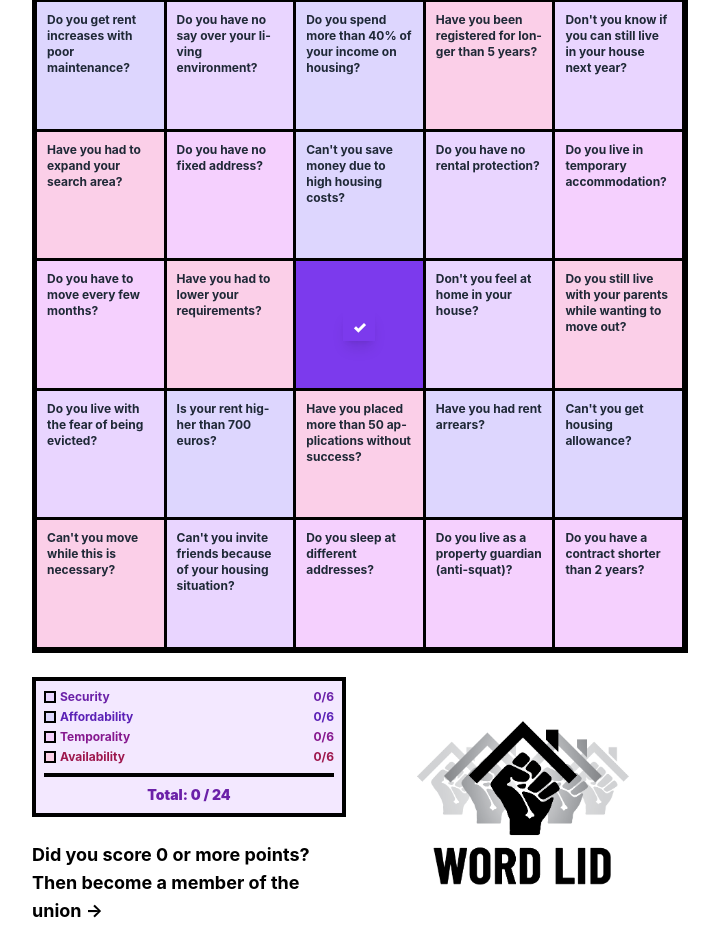
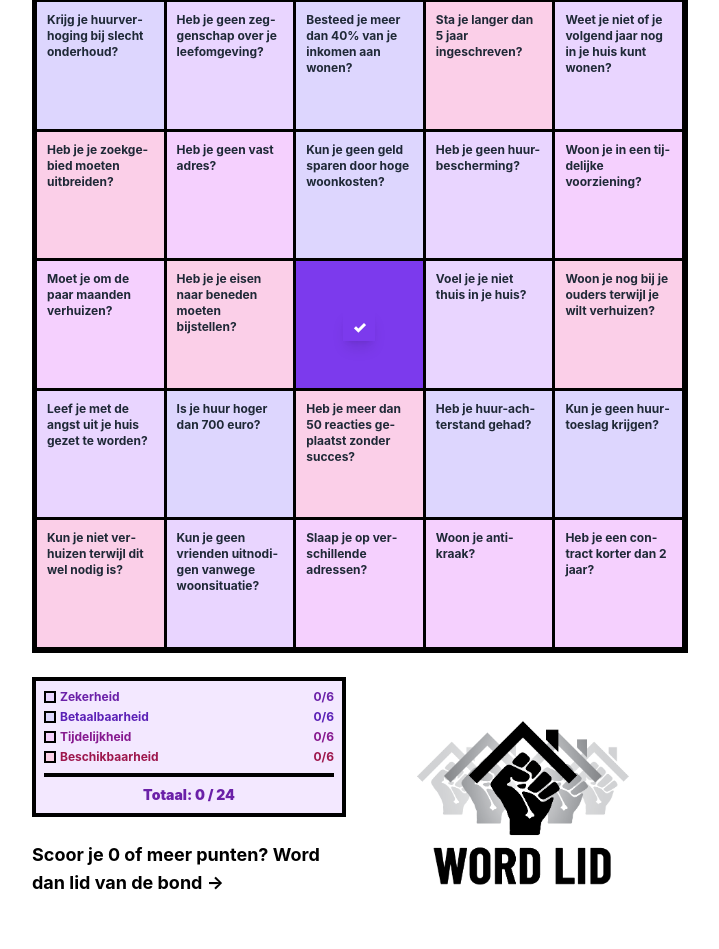
Before and after one commit to Zaturrby/bpw-bingo, a React (Vite) app: page /nl in a window 1280 px wide. Shown: the part 275-1224 px from the top of the page, without its empty margins (280-999 px from the left). Built offline with nearby package versions, Linux system fonts and the light colour scheme.

Commit message:
clean up langauge and routing

```diff
--- a/package.json
+++ b/package.json
@@ -18,7 +18,8 @@
     "i18next-browser-languagedetector": "^8.2.0",
     "react": "^19.1.1",
     "react-dom": "^19.1.1",
-    "react-i18next": "^15.7.3"
+    "react-i18next": "^15.7.3",
+    "react-router-dom": "^7.8.2"
   },
   "devDependencies": {
     "@types/node": "^24.3.1",
--- /dev/null
+++ b/src/components/LanguageRouter.tsx
@@ -0,0 +1,40 @@
+import { BrowserRouter, Routes, Route, Navigate, useParams, useNavigate } from 'react-router-dom';
+import { useEffect } from 'react';
+import { useTranslation } from 'react-i18next';
+import App from '../App';
+
+function LanguageWrapper() {
+  const { lang } = useParams<{ lang: string }>();
+  const navigate = useNavigate();
+  const { i18n } = useTranslation();
+
+  useEffect(() => {
+    const validLanguages = ['en', 'nl'];
+    const currentLang = lang || 'nl';
+
+    // Validate language and redirect if invalid
+    if (!validLanguages.includes(currentLang)) {
+      navigate('/nl', { replace: true });
+      return;
+    }
+
+    // Update i18n language if it differs from URL
+    if (i18n.language !== currentLang) {
+      i18n.changeLanguage(currentLang);
+    }
+  }, [lang, i18n, navigate]);
+
+  return <App />;
+}
+
+export function LanguageRouter() {
+  return (
+    <BrowserRouter>
+      <Routes>
+        <Route path="/:lang" element={<LanguageWrapper />} />
+        <Route path="/" element={<Navigate to="/nl" replace />} />
+        <Route path="*" element={<Navigate to="/nl" replace />} />
+      </Routes>
+    </BrowserRouter>
+  );
+}
--- a/src/components/LanguageSwitcher.tsx
+++ b/src/components/LanguageSwitcher.tsx
@@ -1,12 +1,16 @@
-import { useTranslation } from 'react-i18next';
+import { useNavigate, useParams } from 'react-router-dom';
 
 export function LanguageSwitcher() {
-  const { i18n } = useTranslation();
+  const navigate = useNavigate();
+  const { lang } = useParams<{ lang: string }>();
 
   const toggleLanguage = () => {
-    const newLanguage = i18n.language === 'nl' ? 'en' : 'nl';
-    i18n.changeLanguage(newLanguage);
+    const currentLang = lang || 'nl';
+    const newLanguage = currentLang === 'nl' ? 'en' : 'nl';
+    navigate(`/${newLanguage}`, { replace: true });
   };
+
+  const currentLang = lang || 'nl';
 
   return (
     <button
@@ -14,7 +18,7 @@ export function LanguageSwitcher() {
       className="fixed top-4 right-4 z-10 bg-purple-600 hover:bg-purple-700 text-white font-bold py-2 px-4 rounded-lg shadow-lg transition-colors duration-200 text-sm"
       aria-label="Switch language"
     >
-      {i18n.language === 'nl' ? '🇬🇧 EN' : '🇳🇱 NL'}
+      {currentLang === 'nl' ? '🇬🇧 EN' : '🇳🇱 NL'}
     </button>
   );
 }
--- a/src/data/bingoData.ts
+++ b/src/data/bingoData.ts
@@ -1,6 +1,5 @@
 export interface BingoSquare {
   id: number;
-  text: string;
   translationKey: string;
   category:
     | "zekerheid"
@@ -20,157 +19,37 @@ export const categoryColors = {
 
 export const bingoSquares: BingoSquare[] = [
   // Zekerheid
-  {
-    id: 1,
-    text: "Weet je niet of je volgend jaar nog in je huis kunt wonen?",
-    translationKey: "questions.zekerheid.1",
-    category: "zekerheid",
-  },
-  {
-    id: 2,
-    text: "Heb je geen huur-bescherming?",
-    translationKey: "questions.zekerheid.2",
-    category: "zekerheid",
-  },
-  {
-    id: 3,
-    text: "Kun je geen vrienden uitnodigen vanwege woonsituatie?",
-    translationKey: "questions.zekerheid.3",
-    category: "zekerheid",
-  },
-  {
-    id: 4,
-    text: "Leef je met de angst uit je huis gezet te worden?",
-    translationKey: "questions.zekerheid.4",
-    category: "zekerheid",
-  },
-  {
-    id: 5,
-    text: "Heb je geen zeggenschap over je leefomgeving?",
-    translationKey: "questions.zekerheid.5",
-    category: "zekerheid",
-  },
-  {
-    id: 6,
-    text: "Voel je je niet thuis in je huis?",
-    translationKey: "questions.zekerheid.6",
-    category: "zekerheid",
-  },
+  { id: 1, translationKey: "questions.zekerheid.1", category: "zekerheid" },
+  { id: 2, translationKey: "questions.zekerheid.2", category: "zekerheid" },
+  { id: 3, translationKey: "questions.zekerheid.3", category: "zekerheid" },
+  { id: 4, translationKey: "questions.zekerheid.4", category: "zekerheid" },
+  { id: 5, translationKey: "questions.zekerheid.5", category: "zekerheid" },
+  { id: 6, translationKey: "questions.zekerheid.6", category: "zekerheid" },
 
   // Betaalbaarheid
-  {
-    id: 7,
-    text: "Is je huur hoger dan 700 euro?",
-    translationKey: "questions.betaalbaarheid.7",
-    category: "betaalbaarheid",
-  },
-  {
-    id: 8,
-    text: "Besteed je meer dan 40% van je inkomen aan wonen?",
-    translationKey: "questions.betaalbaarheid.8",
-    category: "betaalbaarheid",
-  },
-  {
-    id: 9,
-    text: "Kun je geen geld sparen door hoge woonkosten?",
-    translationKey: "questions.betaalbaarheid.9",
-    category: "betaalbaarheid",
-  },
-  {
-    id: 10,
-    text: "Krijg je huurverhoging bij slecht onderhoud?",
-    translationKey: "questions.betaalbaarheid.10",
-    category: "betaalbaarheid",
-  },
-  {
-    id: 11,
-    text: "Heb je huur-achterstand gehad?",
-    translationKey: "questions.betaalbaarheid.11",
-    category: "betaalbaarheid",
-  },
-  {
-    id: 12,
-    text: "Kun je geen huurtoeslag krijgen?",
-    translationKey: "questions.betaalbaarheid.12",
-    category: "betaalbaarheid",
-  },
+  { id: 7, translationKey: "questions.betaalbaarheid.7", category: "betaalbaarheid" },
+  { id: 8, translationKey: "questions.betaalbaarheid.8", category: "betaalbaarheid" },
+  { id: 9, translationKey: "questions.betaalbaarheid.9", category: "betaalbaarheid" },
+  { id: 10, translationKey: "questions.betaalbaarheid.10", category: "betaalbaarheid" },
+  { id: 11, translationKey: "questions.betaalbaarheid.11", category: "betaalbaarheid" },
+  { id: 12, translationKey: "questions.betaalbaarheid.12", category: "betaalbaarheid" },
 
   // Tijdelijkheid
-  {
-    id: 13,
-    text: "Woon je anti-kraak?",
-    translationKey: "questions.tijdelijkheid.13",
-    category: "tijdelijkheid",
-  },
-  {
-    id: 14,
-    text: "Heb je een contract korter dan 2 jaar?",
-    translationKey: "questions.tijdelijkheid.14",
-    category: "tijdelijkheid",
-  },
-  {
-    id: 15,
-    text: "Moet je om de paar maanden verhuizen?",
-    translationKey: "questions.tijdelijkheid.15",
-    category: "tijdelijkheid",
-  },
-  {
-    id: 16,
-    text: "Woon je in een tijdelijke voorziening?",
-    translationKey: "questions.tijdelijkheid.16",
-    category: "tijdelijkheid",
-  },
-  {
-    id: 17,
-    text: "Slaap je op verschillende adressen?",
-    translationKey: "questions.tijdelijkheid.17",
-    category: "tijdelijkheid",
-  },
-  {
-    id: 18,
-    text: "Heb je geen vast adres?",
-    translationKey: "questions.tijdelijkheid.18",
-    category: "tijdelijkheid",
-  },
+  { id: 13, translationKey: "questions.tijdelijkheid.13", category: "tijdelijkheid" },
+  { id: 14, translationKey: "questions.tijdelijkheid.14", category: "tijdelijkheid" },
+  { id: 15, translationKey: "questions.tijdelijkheid.15", category: "tijdelijkheid" },
+  { id: 16, translationKey: "questions.tijdelijkheid.16", category: "tijdelijkheid" },
+  { id: 17, translationKey: "questions.tijdelijkheid.17", category: "tijdelijkheid" },
+  { id: 18, translationKey: "questions.tijdelijkheid.18", category: "tijdelijkheid" },
 
   // Beschikbaarheid
-  {
-    id: 19,
-    text: "Sta je langer dan 5 jaar ingeschreven?",
-    translationKey: "questions.beschikbaarheid.19",
-    category: "beschikbaarheid",
-  },
-  {
-    id: 20,
-    text: "Heb je meer dan 50 reacties geplaatst zonder succes?",
-    translationKey: "questions.beschikbaarheid.20",
-    category: "beschikbaarheid",
-  },
-  {
-    id: 21,
-    text: "Woon je nog bij je ouders terwijl je wilt verhuizen?",
-    translationKey: "questions.beschikbaarheid.21",
-    category: "beschikbaarheid",
-  },
-  {
-    id: 22,
-    text: "Heb je je zoekgebied moeten uitbreiden?",
-    translationKey: "questions.beschikbaarheid.22",
-    category: "beschikbaarheid",
-  },
-  {
-    id: 23,
-    text: "Kun je niet verhuizen terwijl dit wel nodig is?",
-    translationKey: "questions.beschikbaarheid.23",
-    category: "beschikbaarheid",
-  },
-  {
-    id: 24,
-    text: "Heb je je eisen naar beneden moeten bijstellen?",
-    translationKey: "questions.beschikbaarheid.24",
-    category: "beschikbaarheid",
-  },
+  { id: 19, translationKey: "questions.beschikbaarheid.19", category: "beschikbaarheid" },
+  { id: 20, translationKey: "questions.beschikbaarheid.20", category: "beschikbaarheid" },
+  { id: 21, translationKey: "questions.beschikbaarheid.21", category: "beschikbaarheid" },
+  { id: 22, translationKey: "questions.beschikbaarheid.22", category: "beschikbaarheid" },
+  { id: 23, translationKey: "questions.beschikbaarheid.23", category: "beschikbaarheid" },
+  { id: 24, translationKey: "questions.beschikbaarheid.24", category: "beschikbaarheid" },
 
   // Free space
-  { id: 25, text: "GRATIS VAKJE", translationKey: "categories.free", category: "free" },
+  { id: 25, translationKey: "categories.free", category: "free" },
 ];
--- a/src/i18n/config.ts
+++ b/src/i18n/config.ts
@@ -1,6 +1,5 @@
 import i18n from 'i18next';
 import { initReactI18next } from 'react-i18next';
-import LanguageDetector from 'i18next-browser-languagedetector';
 
 import nlTranslations from './locales/nl.json';
 import enTranslations from './locales/en.json';
@@ -14,22 +13,25 @@ const resources = {
   },
 };
 
+// Get language from URL path or default to 'nl'
+const getLanguageFromPath = (): string => {
+  if (typeof window === 'undefined') return 'nl';
+  const path = window.location.pathname;
+  const match = path.match(/^\/(en|nl)/);
+  return match ? match[1] : 'nl';
+};
+
 i18n
-  .use(LanguageDetector)
   .use(initReactI18next)
   .init({
     resources,
+    lng: getLanguageFromPath(),
     fallbackLng: 'nl',
     debug: false,
 
     interpolation: {
       escapeValue: false,
     },
-
-    detection: {
-      order: ['localStorage', 'navigator', 'htmlTag'],
-      caches: ['localStorage'],
-    },
   });
 
 export default i18n;
--- a/src/main.tsx
+++ b/src/main.tsx
@@ -1,11 +1,11 @@
 import { StrictMode } from 'react'
 import { createRoot } from 'react-dom/client'
-import App from './App.tsx'
+import { LanguageRouter } from './components/LanguageRouter.tsx'
 import './styles/globals.css'
 import './i18n/config'
 
 createRoot(document.getElementById('root')!).render(
   <StrictMode>
-    <App />
+    <LanguageRouter />
   </StrictMode>,
 )
```
Also changed, not shown: 1 other file (tests, documents, lock files or other folders).
